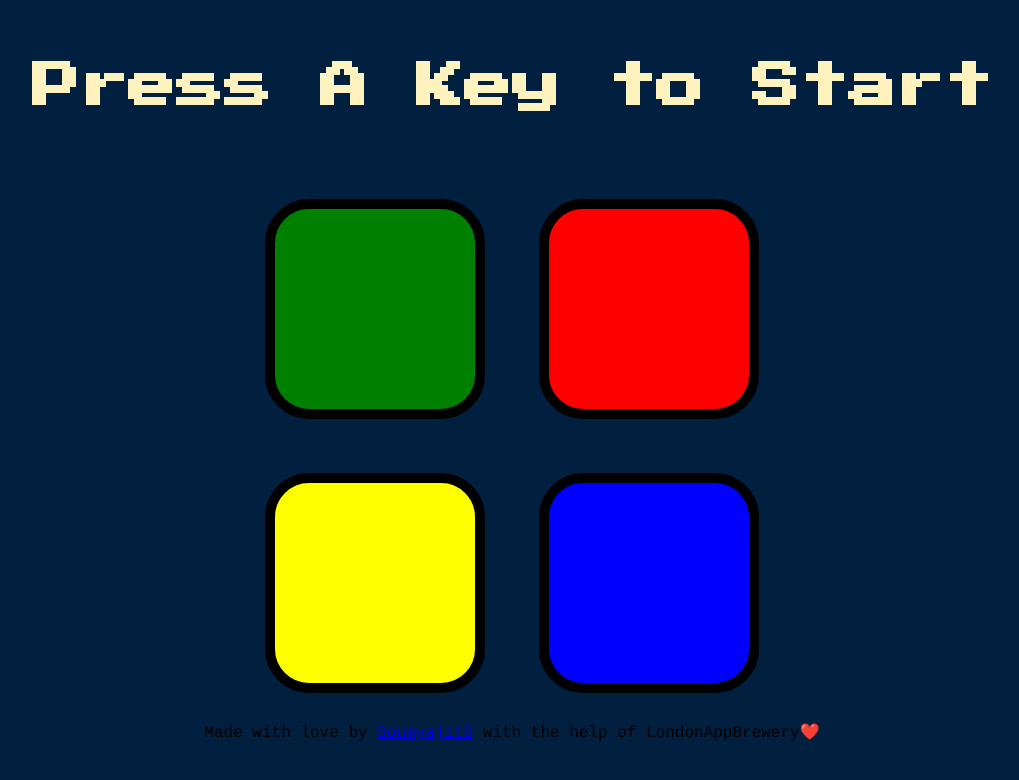
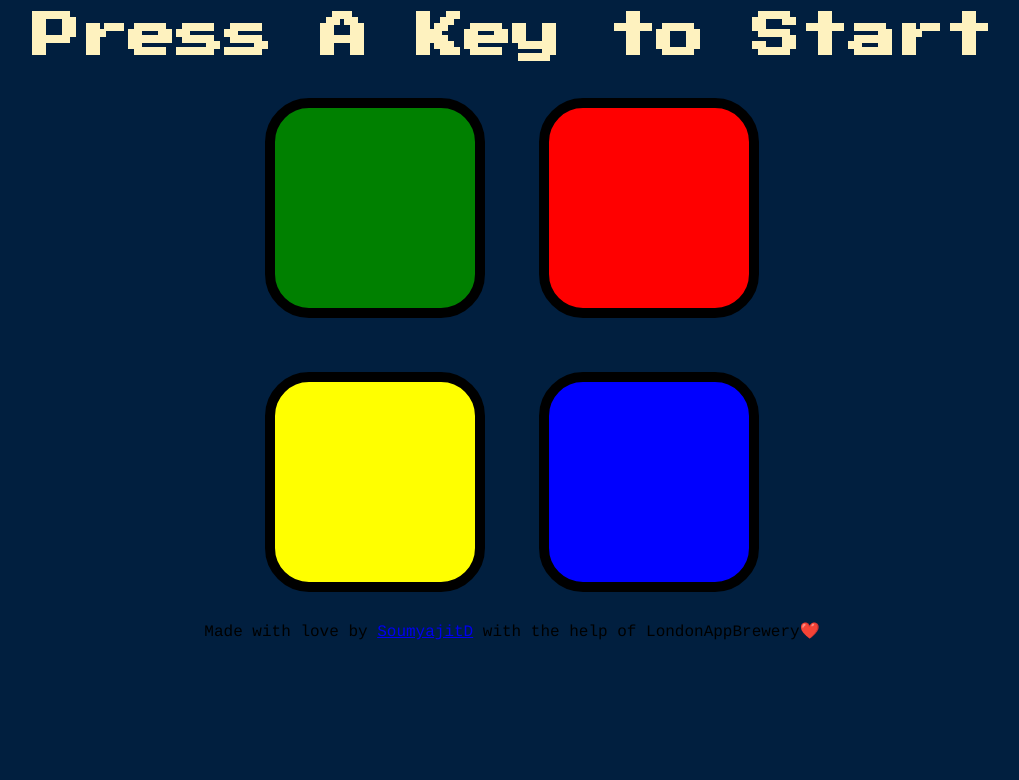
Before and after one commit to SoumyajitD/SimonGame, a plain HTML site: page index.html in a window 1280 px wide. Shown: the whole page, without its empty margins (128-1147 px from the left). Drawn offline with nearby package versions, Linux system fonts and the light colour scheme.

Commit message:
changed the layout

```diff
--- a/index.html
+++ b/index.html
@@ -9,6 +9,7 @@
 </head>
 
 <body>
+  <div class="wholepage">
   <h1 id="level-title">Press A Key to Start</h1>
   <div class="container">
     <div lass="row">
@@ -39,6 +40,7 @@
     <script src="game.js"></script>
 
     <footer class="ftr">Made with love by <a href="https://github.com/SoumyajitD">SoumyajitD</a> with the help of LondonAppBrewery❤️</footer>
+</div>
 </body>
 
 </html>
--- a/styles.css
+++ b/styles.css
@@ -1,12 +1,14 @@
 body {
   text-align: center;
   background-color: #011F3F;
+
+
 }
 
 #level-title {
   font-family: 'Press Start 2P', cursive;
   font-size: 3rem;
-  margin:  5%;
+  margin:  1%;
   color: #FEF2BF;
 }
 
@@ -57,3 +59,7 @@ body {
     color: rgb(255, 255, 102)
     text-shadow: 1px 1px 2px white, 0 0 25px blue, 0 0 5px darkblue;
 }
+.wholepage{
+
+
+}
```
